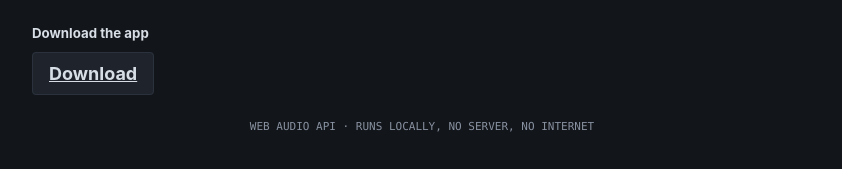
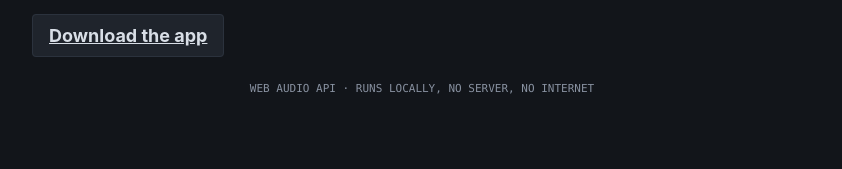
Before and after one commit to mesoplankton/ear_trainer, a plain HTML site: page index.html in a window 1280 px wide. Shown: the part 111-280 px from the top of the page, without its empty margins (218-1060 px from the left). Drawn offline with Linux system fonts and the light colour scheme.

Commit message:
Update index.html

```diff
--- a/index.html
+++ b/index.html
@@ -172,8 +172,7 @@
     <p>Works offline, no server needed — just open this file in your browser.</p>
   </header>
   <body>
-   <h5>Download the app </h5>
-    <h5> <a a href="downloads/ear-trainer.html"  download class="download-btn">Download </a> </h5>
+    <h5> <a a href="downloads/ear-trainer.html"  download class="download-btn">Download the app</a> </h5>
 </body>
   <footer>WEB AUDIO API · RUNS LOCALLY, NO SERVER, NO INTERNET</footer>
 </div>
```
